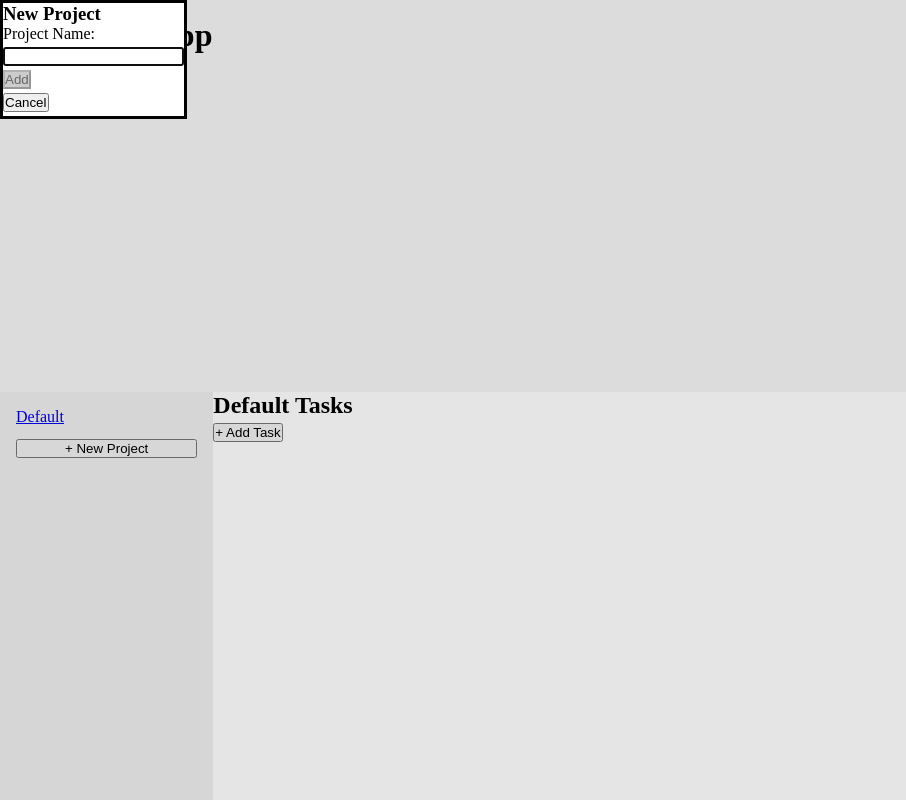
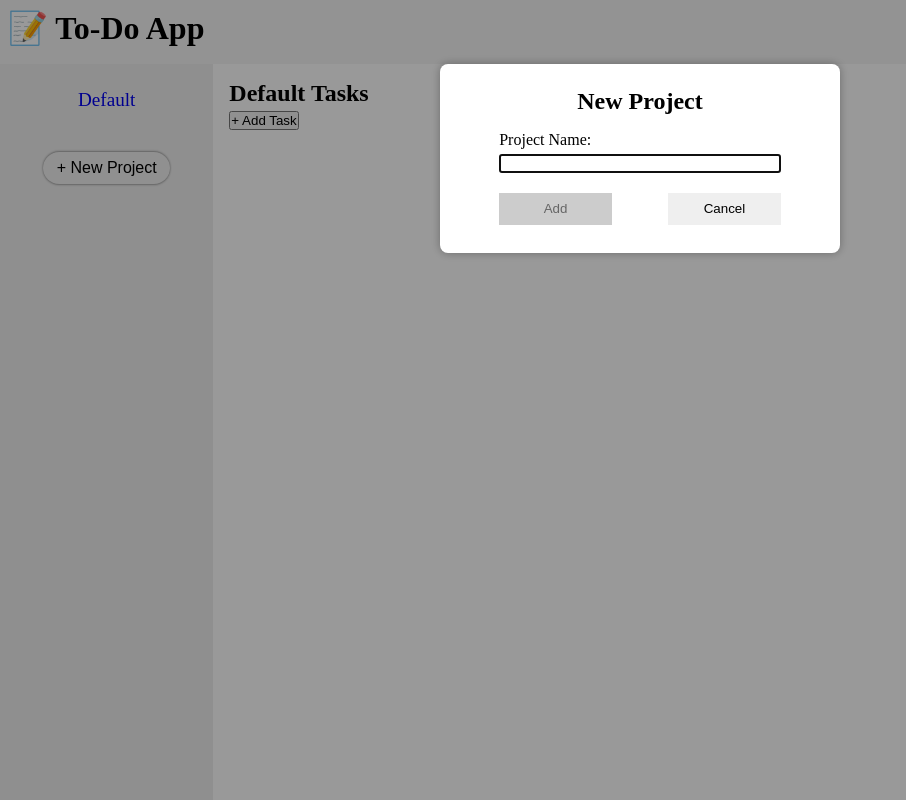
Before and after one commit to kwamebuah/todo, a website built with webpack: page src/template.html in a window 1280 px wide. Both pictures are taken after a click on the button "+ New Project". Shown: the whole page, without its empty margins (0-906 px from the left). Built offline with nearby package versions, Linux system fonts and the light colour scheme.

Commit message:
Style header, nav area and modals

```diff
--- a/src/style.css
+++ b/src/style.css
@@ -11,47 +11,77 @@ body {
     width: 100vw;
 }
 
+button {
+    margin: 0.3em 0;
+    display: block;
+}
+
 header {
     grid-row: 1;
     grid-column: 1/3;
+    display: flex;
+    align-items: center;
+    height: 4rem;
     background-color: #f5f5f5;
-    padding: 1em;
+    padding: 0.5rem 0 1rem 0.5rem;
 }
 
 nav {
     grid-column: 1/2;
     grid-row: 2;
+    height: calc(100vh - 4rem);
     background-color: #eee;
     padding: 1em;
-}
-
-main {
-    grid-column: 2/3;
-    grid-row: 2;
 }
 
 ul {
     list-style: none;
 }
 
-nav button {
-    margin-top: 1em;
-    width: 100%;
+ul a {
+    display: block;
+    height: 2.5rem;
+    line-height: 2.5rem;
+    text-align: center;
+    font-size: 1.2rem;
+    text-decoration: none;
+    margin: auto;
 }
 
-.completed {
-    text-decoration: line-through;
-    color: gray;
+ul a:visited {
+    color: inherit;
 }
 
-input,
-button {
-    margin: 0.3em 0;
-    display: block;
+ul a:active,
+ul a:hover {
+    background-color: lightblue;
+    box-shadow: 0 1px 2px rgba(98, 98, 98, 0.5);
 }
 
-dialog.task-modal {
-    padding: 1.5em;
+nav button {
+    height: 2rem;
+    width: 70%;
+    border-radius: 1rem;
+    border: none;
+    box-shadow: 0 1px 2px rgba(98, 98, 98, 0.5), 0 -1px 2px rgba(98, 98, 98, 0.5);
+    margin: auto;
+    margin-top: 2rem;
+    font-size: 1rem;
+}
+
+nav button:hover {
+    cursor: pointer;
+    background-color: #f5f5f5;
+}
+
+::backdrop {
+    background: rgba(0, 0, 0, 0.4);
+}
+
+.project-modal,
+.task-modal {
+    margin: 4rem auto;
+    padding: 1.5rem;
     border: none;
     border-radius: 8px;
     box-shadow: 0 0 10px rgba(0, 0, 0, 0.3);
@@ -59,13 +89,52 @@ dialog.task-modal {
     width: 100%;
 }
 
-.task-modal form p {
-    margin-bottom: 1em;
+.project-modal h3,
+.task-modal h3 {
+    text-align: center;
+    font-size: 1.5rem;
+    margin-bottom: 1rem;
 }
 
+.project-modal form p,
+.task-modal form p {
+    margin-bottom: 1rem;
+}
+
+.project-modal input,
+.project-modal form label,
+.task-modal input,
 .task-modal form label {
     display: block;
+    width: 80%;
+    margin: 0 auto;
+}
+
+.project-modal form label,
+.task-modal form label {
+    display: block;
+    margin: 0 auto;
     margin-bottom: 0.3em;
+}
+
+.project-modal p:last-child,
+.task-modal p:last-child {
+    width: 80%;
+    margin: 0 auto;
+    display: flex;
+    justify-content: space-between;
+}
+
+.project-modal button,
+.task-modal button {
+    width: 40%;
+    height: 2rem;
+    border: none;
+}
+
+.completed {
+    text-decoration: line-through;
+    color: gray;
 }
 
 button:disabled {
@@ -74,6 +143,14 @@ button:disabled {
     cursor: not-allowed;
 }
 
+main {
+    grid-column: 2/3;
+    grid-row: 2;
+    padding: 1rem;
+}
+
+
+
 .task-details {
     padding: 0.3em 0 0.3em 1em;
     margin-top: 0.4em;
```
